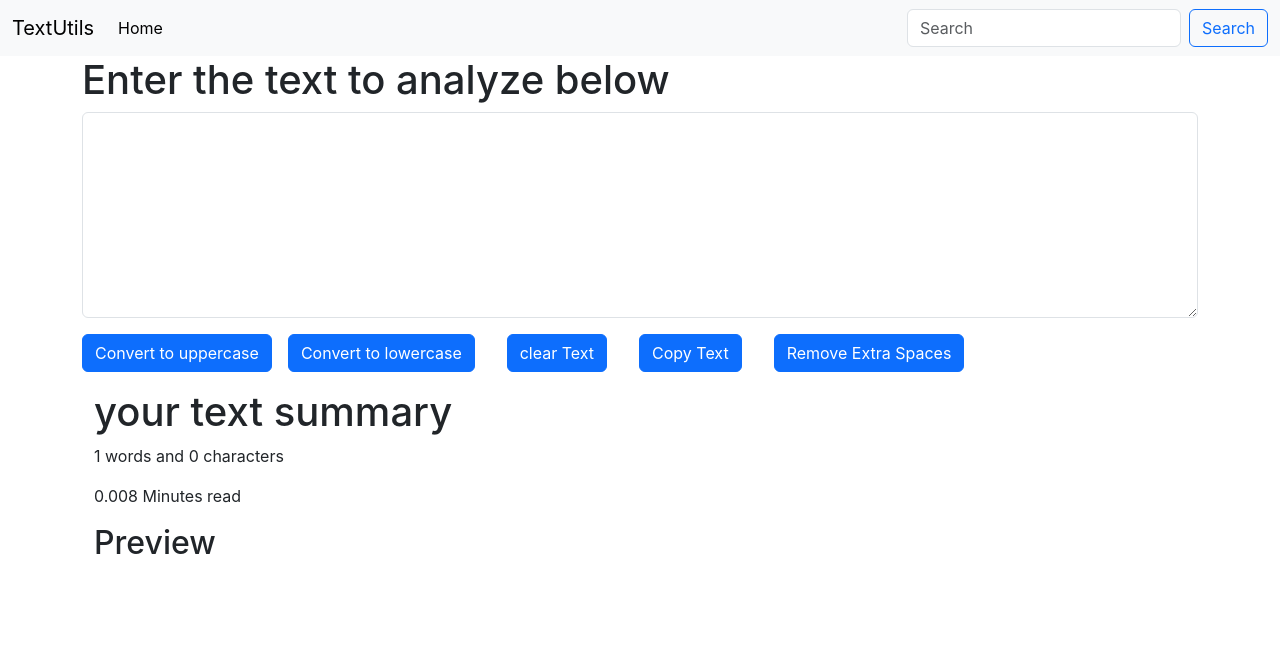
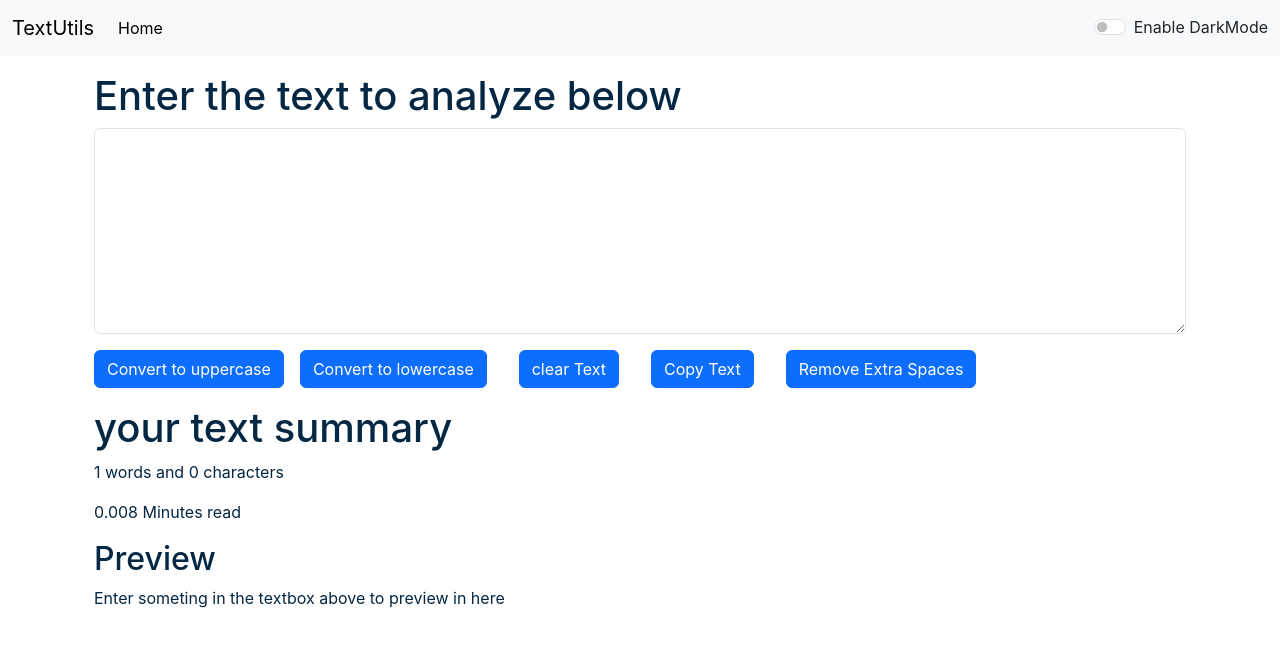
Before and after one commit to rohanvaid1/textutils, a React (Create React App) app: page / in a window 1280 px wide. Shown: the top 646 px of the page. Built offline with nearby package versions, Linux system fonts and the light colour scheme.

Commit message:
Enable Dark mode in whole page

```diff
--- a/src/App.js
+++ b/src/App.js
@@ -1,16 +1,28 @@
 import './App.css';
-import About from './components/About';
 import Navbar from './components/Navbar';
 import TextForm from './components/TextForm';
-// import TextForm from './components/TextForm';
+import React, { useState } from 'react';
 
 function App() {
+  const [mode, setMode] = useState('light'); // whether dark mode is enabled or not
+
+  const toggleMode = () => {
+    if (mode === 'light') {
+      setMode('dark');
+      document.body.style.backgroundColor = '#042743';
+    }
+    else {
+      setMode('light');
+      document.body.style.backgroundColor = 'white';
+    }
+  }
+
   return (
     <>
-     <Navbar title="TextUtils" />
-     <div className='container'>
-      <TextForm heading="Enter the text to analyze below" />
-      {/* <About/> */}
+     <Navbar title="TextUtils" mode={mode} toggleMode={toggleMode}/>
+     <div className='container my-3'>
+      <TextForm heading="Enter the text to analyze below" mode={mode} />
+
      </div>
     </>
   );
--- a/src/components/Navbar.js
+++ b/src/components/Navbar.js
@@ -3,25 +3,29 @@ import React from 'react'
 export default function Navbar(props) {
   return (
     <div>
-      <nav class="navbar navbar-expand-lg bg-light">
-  <div class="container-fluid">
-    <a class="navbar-brand" href="/">{props.title}</a>
-    <button class="navbar-toggler" type="button" data-bs-toggle="collapse" data-bs-target="#navbarSupportedContent" aria-controls="navbarSupportedContent" aria-expanded="false" aria-label="Toggle navigation">
-      <span class="navbar-toggler-icon"></span>
+            <nav className={`navbar navbar-expand-lg navbar-${props.mode} bg-${props.mode}`}>
+        <div className="container-fluid">
+          <a className="navbar-brand" href="/">{props.title}</a>
+          <button className="navbar-toggler" type="button" data-bs-toggle="collapse" data-bs-target="#navbarSupportedContent" aria-controls="navbarSupportedContent" aria-expanded="false" aria-label="Toggle navigation">
+            <span className="navbar-toggler-icon"></span>
           </button>
-    <div class="collapse navbar-collapse" id="navbarSupportedContent">
-      <ul class="navbar-nav me-auto mb-2 mb-lg-0">
-        <li class="nav-item">
-          <a class="nav-link active" aria-current="page" href="#">Home</a>
+          <div className="collapse navbar-collapse" id="navbarSupportedContent">
+            <ul className="navbar-nav me-auto mb-2 mb-lg-0">
+              <li className="nav-item">
+                <a className="nav-link active" aria-current="page" href="#">Home</a>
               </li>
-        <li class="nav-item">
-          <a class="nav-link" href="/">{props.aboutText}</a>
+              <li className="nav-item">
+                <a className="nav-link" href="/">{props.aboutText}</a>
               </li>
             </ul>
-      <form class="d-flex" role="search">
-        <input class="form-control me-2" type="search" placeholder="Search" aria-label="Search"/>
-        <button class="btn btn-outline-primary" type="submit">Search</button>
-      </form>
+            {/* <form className="d-flex" role="search">
+              <input className="form-control me-2" type="search" placeholder="Search" aria-label="Search"/>
+              <button className="btn btn-outline-primary" type="submit">Search</button>
+            </form> */}
+                  <div className={`form-check form-switch text-${props.mode === 'light' ? 'dark' : 'light'}`}>
+              <input className="form-check-input" onClick={props.toggleMode} type="checkbox" role="switch" id="switchCheckDefault"/>
+              <label className="form-check-label" htmlFor="switchCheckDefault">Enable DarkMode</label>
+            </div>
           </div>
         </div>
       </nav>
--- a/src/components/TextForm.js
+++ b/src/components/TextForm.js
@@ -31,10 +31,11 @@ export default function TextForm(props) {
 
   return (
     <>
-     <div>
+     <div className="container" style={{ color: props.mode === 'dark' ? 'white' : '#042743' }}>
        <h1>{props.heading}</h1>
        <div className='mb-3'>
-        <textarea className="form-control" value={text} onChange={handleOnChange} id="myBox" rows="8"></textarea>
+        <textarea className="form-control" value={text} onChange={handleOnChange}
+        style={{backgroundColor: props.mode=== 'dark' ? 'gray' : 'white', color : props.mode === 'dark' ? 'white' : '#042743' }} id="myBox" rows="8"></textarea>
        </div>
        <button className='btn btn-primary ' onClick={handleUpClick}>Convert to uppercase</button>
        <button className='btn btn-primary mx-3' onClick={handleDownClick}>Convert to lowercase</button>
@@ -43,12 +44,12 @@ export default function TextForm(props) {
         <button className='btn btn-primary mx-3' onClick={handleExtraSpaces}>Remove Extra Spaces</button>
 
     </div>
-    <div className="container my-3">
+    <div className="container my-3"  style={{ color: props.mode === 'dark' ? 'white' : '#042743' }}>
        <h1>your text summary</h1>
        <p>{text.split(" ").length} words and {text.length} characters</p>
        <p>{0.008  * text.split(" ").length} Minutes read</p>
        <h2>Preview</h2>
-       <p>{text}</p>
+       <p>{text.length > 0 ? text:"Enter someting in the textbox above to preview in here"}</p>
     </div>
     </>
 
```
Lines whose indentation alone changed are shown as unchanged.
